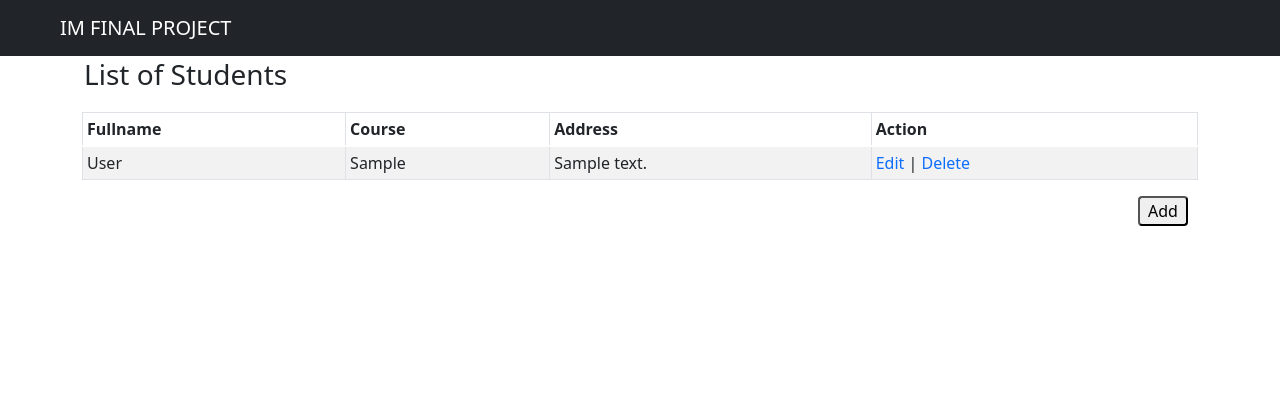
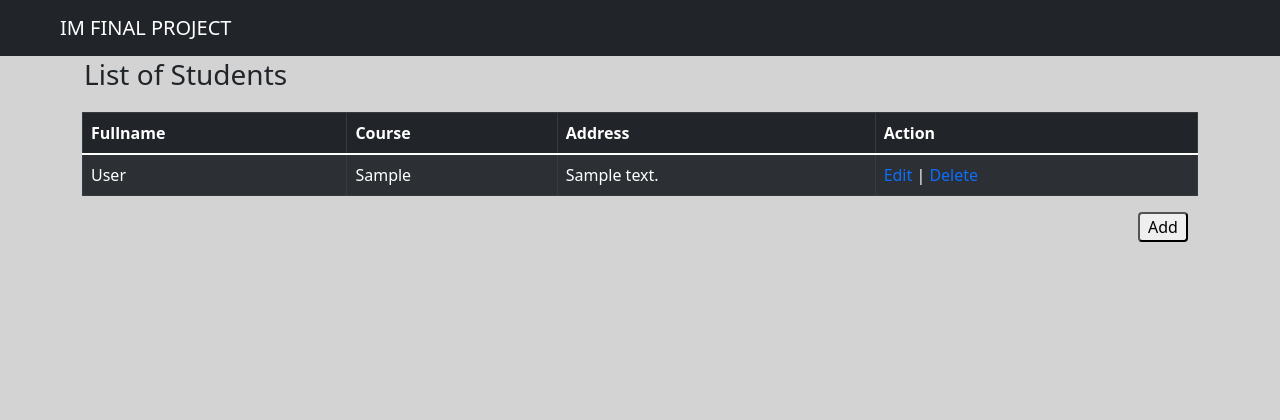
Before and after one commit to andycaduyac/PHP-PDO-CRUD, a PHP site: page / in a window 1280 px wide. Shown: the top 420 px of the page. Run offline with PHP 8.4, Linux system fonts and the light colour scheme; tables that the repository leaves empty or names only in its code hold one stand-in row (values such as "Sample post").

Commit message:
IMFinalProject

```diff
--- a/add.php
+++ b/add.php
@@ -9,6 +9,10 @@
 		<meta charset="UTF-8" name="viewport" content="width=device-width, initial-scale=1"/>
 </head>
 <style>
+
+    body{
+            background-color: #D3D3D3;
+        }
         .container-main {
             margin: auto;
             width: 100%;
--- a/dbtable.txt
+++ b/dbtable.txt
@@ -2,6 +2,6 @@ CREATE TABLE `student` (
   `stud_id` int(11) NOT NULL AUTO_INCREMENT,
   `fullname` varchar(50) NOT NULL,
   `course` varchar(50) NOT NULL,
-  `address` varchar(50) NOT NULL
+  `address` varchar(50) NOT NULL,
    PRIMARY KEY (`stud_id`)
 ) ENGINE=InnoDB DEFAULT CHARSET=latin1;
--- a/edit.php
+++ b/edit.php
@@ -9,6 +9,10 @@
             <meta charset="UTF-8" name="viewport" content="width=device-width, initial-scale=1"/>
     </head>
     <style>
+
+        body{
+            background-color: #D3D3D3;
+        }
         .container-main {
             margin: auto;
             width: 100%;
--- a/index.php
+++ b/index.php
@@ -9,6 +9,9 @@
             <meta charset="UTF-8" name="viewport" content="width=device-width, initial-scale=1"/>
     </head>
     <style>
+        body{
+            background-color: #D3D3D3;
+        }
         .table-content {
             padding-top: 10px;
         }
@@ -39,7 +42,7 @@
         <div class="container index">
             <h3>List of Students</h3>
             <div class="table-content">
-                <table class="table table-bordered table-striped table-sm" >
+                <table class="table table-bordered table-dark table-striped" >
                 <thead>
                     <tr>
                         <th>Fullname</th>
```
